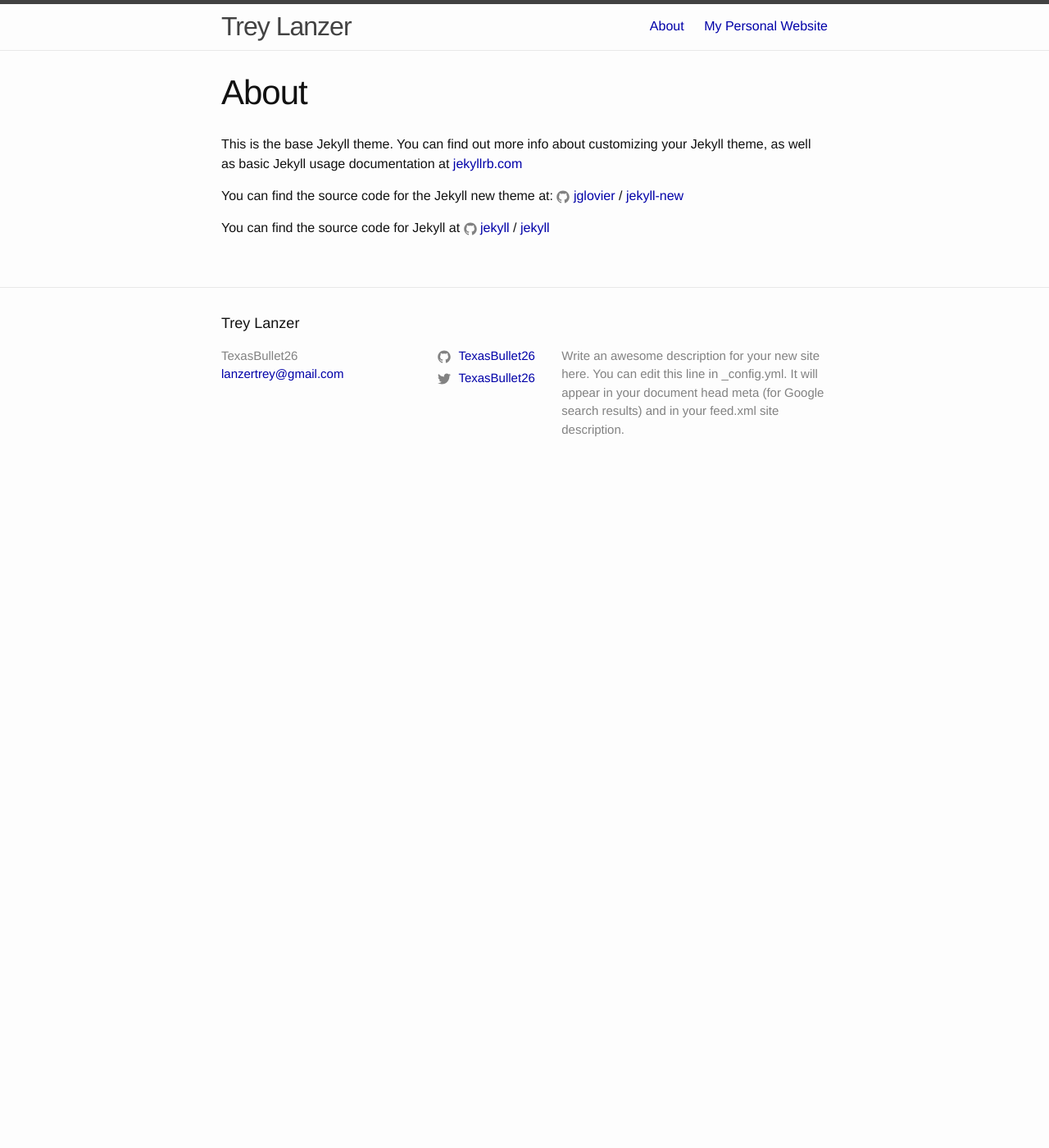
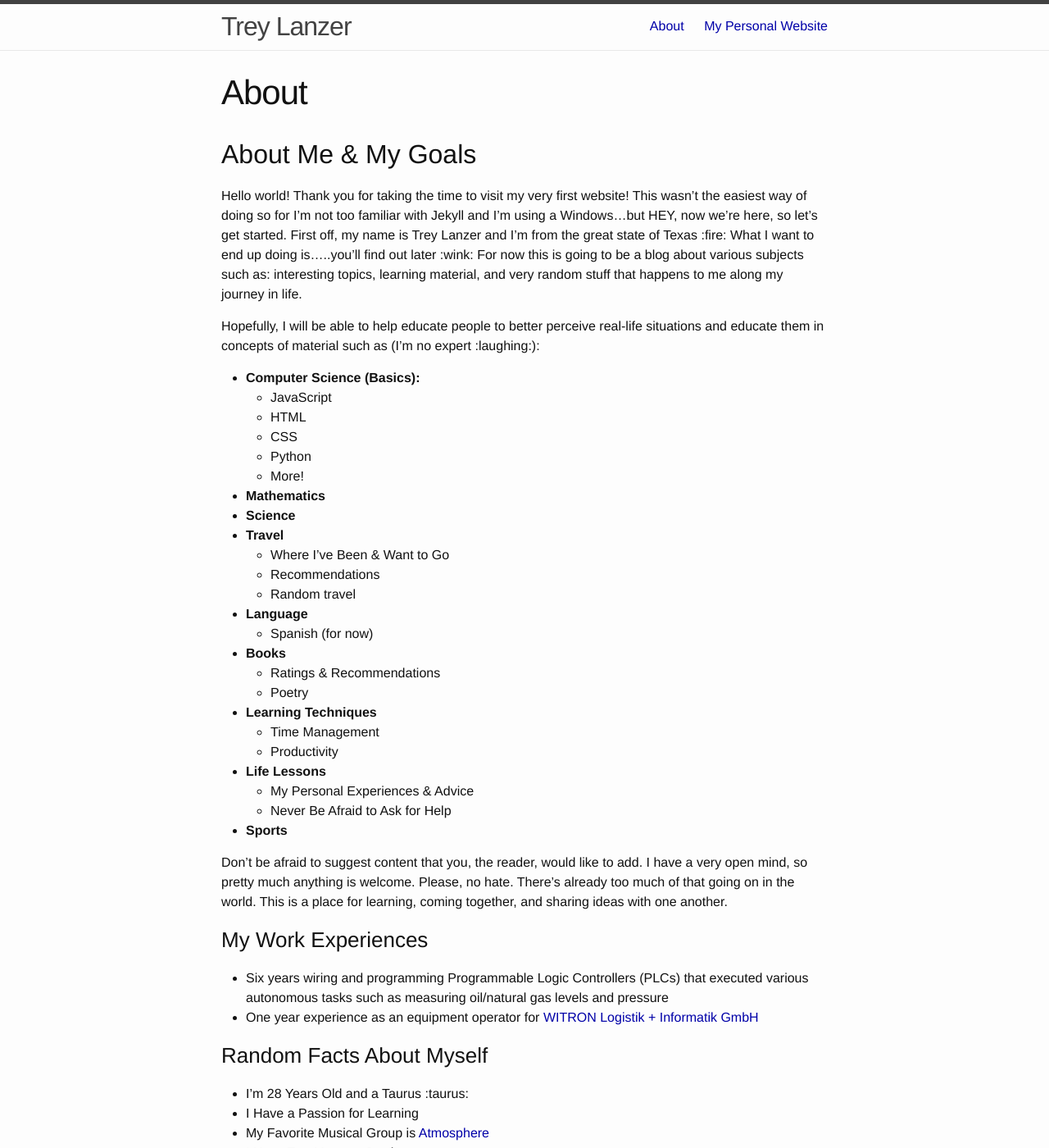
Before and after one commit to TexasBullet26/TexasBullet26.github.io2, a Jekyll site: the page built from about.md, in a window 1280 px wide and 1400 px high. Shown: the whole window at 82% size. Built offline with Jekyll 4.4.1, drawn with Linux system fonts in a browser that asks for light colours; some of the changed text lies outside the part shown.

Commit message:
Add some info to about.md file
Need to add more to it

```diff
--- a/about.md
+++ b/about.md
@@ -4,12 +4,65 @@
 permalink: /about/
 ---
 
-This is the base Jekyll theme. You can find out more info about customizing your Jekyll theme, as well as basic Jekyll usage documentation at [jekyllrb.com](http://jekyllrb.com/)
+## About Me &amp; My Goals
 
-You can find the source code for the Jekyll new theme at:
+Hello world! Thank you for taking the time to visit my very first website! This wasn't the easiest way of doing so for I'm not too familiar with Jekyll and I'm using a Windows...but HEY, now we're here, so let's get started. First off, my name is Trey Lanzer and I'm from the great state of Texas :fire: What I want to end up doing is.....you'll find out later :wink: For now this is going to be a blog about various subjects such as: interesting topics, learning material, and very random stuff that happens to me along my journey in life.
+
+Hopefully, I will be able to help educate people to better perceive real-life situations and educate them in concepts of material such as (I'm no expert :laughing:):
+
+- **Computer Science (Basics):**
+  - JavaScript
+  - HTML
+  - CSS
+  - Python
+  - More!
+- **Mathematics**
+- **Science**
+- **Travel**
+  - Where I've Been &amp; Want to Go
+  - Recommendations
+  - Random travel
+- **Language**
+  - Spanish (for now)
+- **Books**
+  - Ratings &amp; Recommendations
+  - Poetry
+- **Learning Techniques**
+  - Time Management
+  - Productivity
+- **Life Lessons**
+  - My Personal Experiences &amp; Advice
+  - Never Be Afraid to Ask for Help
+- **Sports**
+
+Don't be afraid to suggest content that you, the reader, would like to add. I have a very open mind, so pretty much anything is welcome. Please, no hate. There's already too much of that going on in the world. This is a place for learning, coming together, and sharing ideas with one another.
+
+
+### My Work Experiences
+
+- Six years wiring and programming Programmable Logic Controllers (PLCs) that executed various autonomous tasks such as measuring oil/natural gas levels and pressure
+- One year experience as an equipment operator for [WITRON Logistik + Informatik GmbH](http://www.witron.de/en/)
+
+### Random Facts About Myself
+
+- I'm 28 Years Old and a Taurus :taurus:
+- I Have a Passion for Learning
+- My Favorite Musical Group is [Atmosphere](https://rhymesayers.com/artists/atmosphere)
+- I Have Two Younger Brothers
+- I'm Single :wink:.....:laughing:
+
+
+
+
+
+
+
+*This is the base Jekyll theme. You can find out more info about customizing your Jekyll theme, as well as basic Jekyll usage documentation at [jekyllrb.com](http://jekyllrb.com/)*
+
+*You can find the source code for the Jekyll new theme at:
 {% include icon-github.html username="jglovier" %} /
-[jekyll-new](https://github.com/jglovier/jekyll-new)
+[jekyll-new](https://github.com/jglovier/jekyll-new)*
 
-You can find the source code for Jekyll at
+*You can find the source code for Jekyll at
 {% include icon-github.html username="jekyll" %} /
-[jekyll](https://github.com/jekyll/jekyll)
+[jekyll](https://github.com/jekyll/jekyll)*
```
